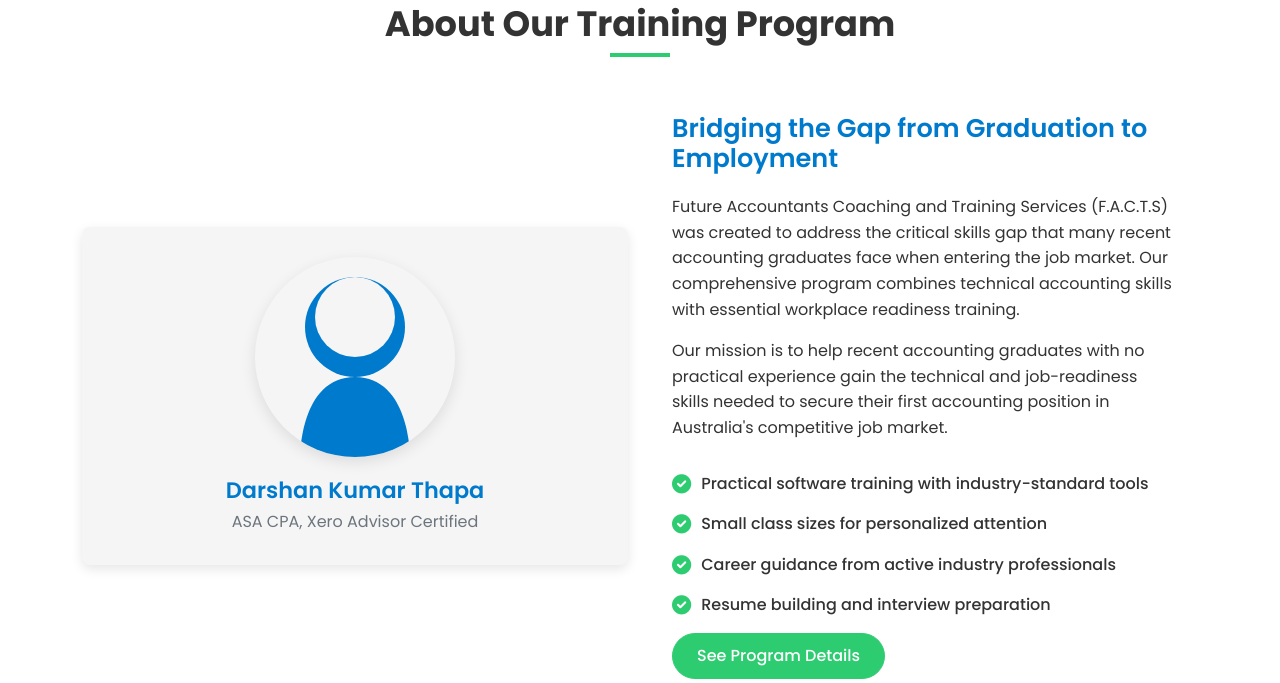
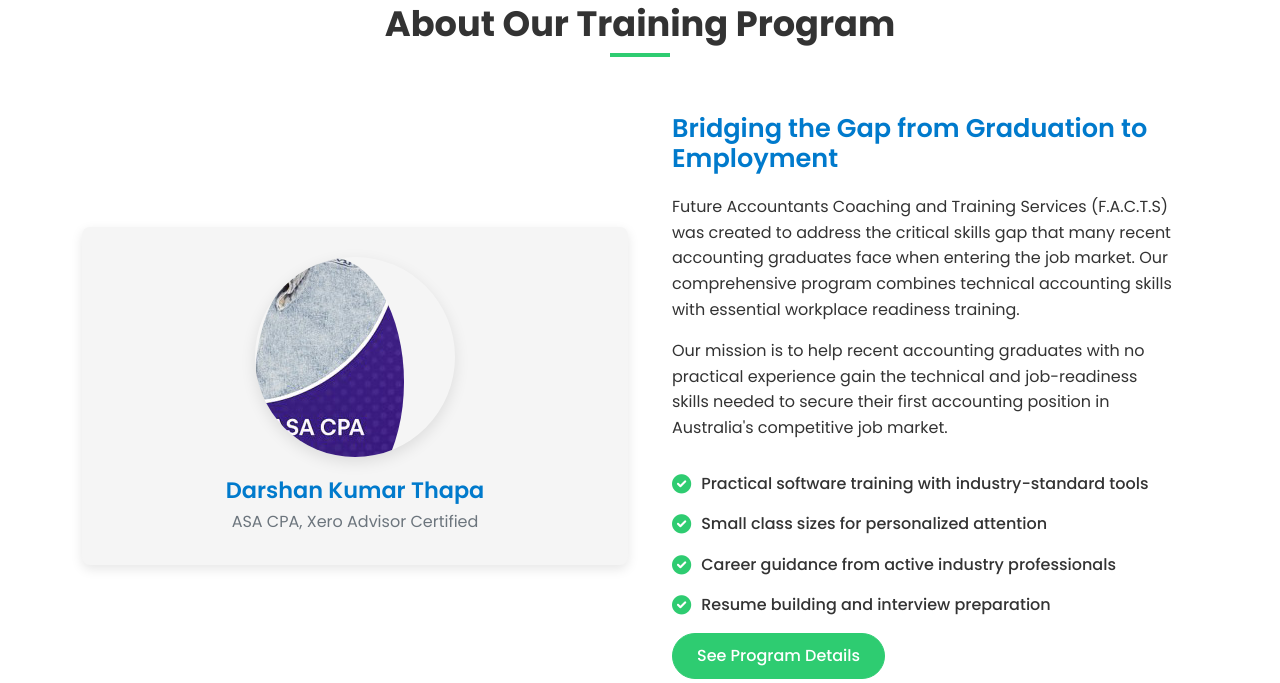
Before and after one commit to Yonesh-Thapa/FACTS, a Flask app: page / in a window 1280 px wide. Shown: the part 741-1424 px from the top of the page. Run offline with Flask 3, Linux system fonts and the light colour scheme.

Commit message:
Update trainer profile image
Replit-Commit-Author: Agent
Replit-Commit-Session-Id: 811e0181-69f7-4122-837f-3e5b1aa390de
Replit-Commit-Screenshot-Url: https://storage.googleapis.com/screenshot-production-us-central1/1a0dd053-97cc-4a0a-b64d-456243bbbfc9/e0cd27d1-8b67-4e0f-ae2e-b72507386748.jpg

```diff
--- a/templates/index.html
+++ b/templates/index.html
@@ -64,12 +64,7 @@
             <div class="col-md-6">
                 <div class="trainer-card">
                     <div class="trainer-img">
-                        <!-- SVG placeholder for trainer profile -->
-                        <svg viewBox="0 0 200 200" xmlns="http://www.w3.org/2000/svg">
-                            <circle cx="100" cy="70" r="50" fill="#007ACC" />
-                            <circle cx="100" cy="60" r="40" fill="#f5f5f5" />
-                            <path d="M100,120 C155,120 155,200 155,200 L45,200 C45,200 45,120 100,120 Z" fill="#007ACC" />
-                        </svg>
+                        <img src="{{ url_for('static', filename='images/team/darshan_thapa_profile.jpg') }}" alt="Darshan Kumar Thapa" class="img-fluid rounded-circle">
                     </div>
                     <h3 class="trainer-name">Darshan Kumar Thapa</h3>
                     <p class="trainer-credentials">ASA CPA, Xero Advisor Certified</p>
```
Also changed, not shown: attached_assets/F68CE2C2-51BA-4AA3-92E3-CC5DC6BBFAE2.JPG (added), static/images/team/darshan_thapa.jpg (added), static/images/team/darshan_thapa_profile.jpg (added), 1 other file.
